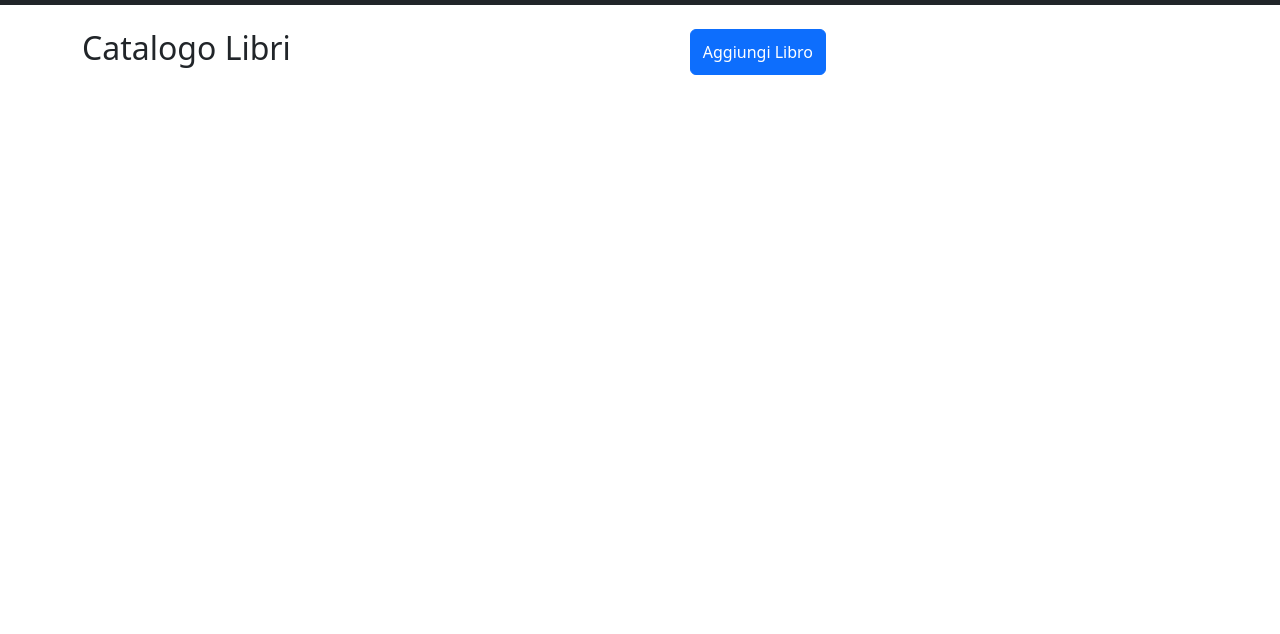
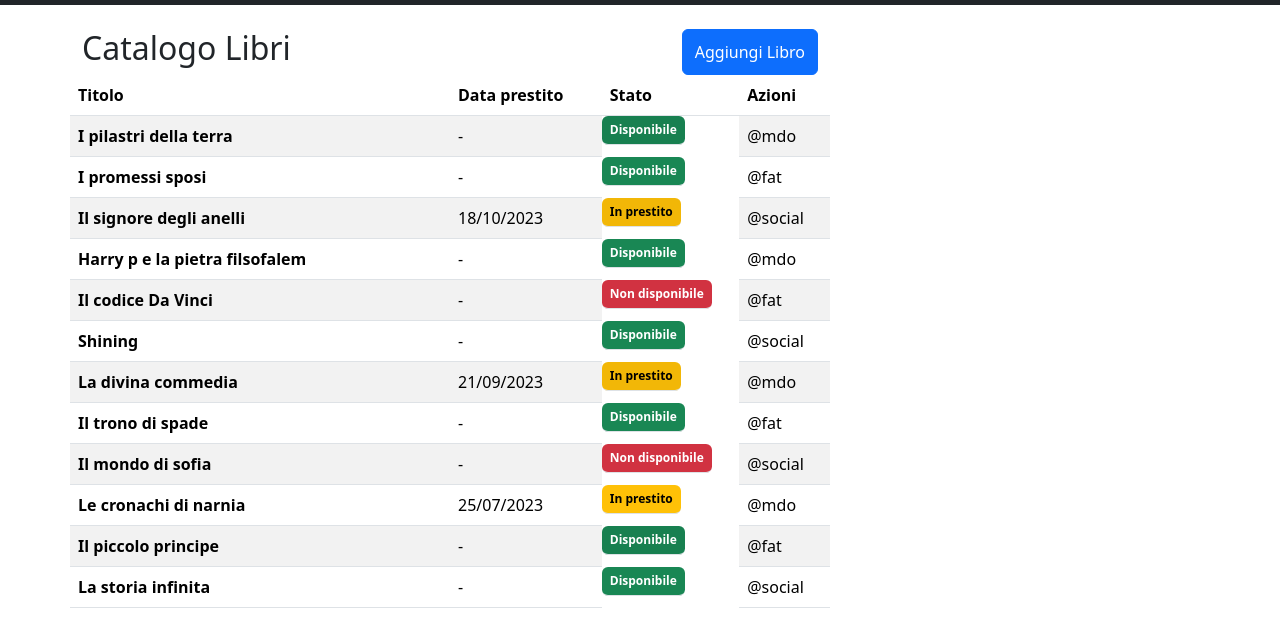
Before and after one commit to MicheleTodeschini/html-css-bootstrap-dashboard, a plain HTML site: page index.html in a window 1280 px wide. Shown: the part 72-706 px from the top of the page. Drawn offline with nearby package versions, Linux system fonts and the light colour scheme.

Commit message:
add books title, date and state of the books

```diff
--- a/index.html
+++ b/index.html
@@ -68,8 +68,7 @@
 
     <main>
       <div class="container">
-        <div class="row"></div>
-
+        <div class="row">
           <div class="col-lg-8 my-4">
             <section class="row">
               <section class="d-flex justify-content-between">
@@ -77,6 +76,93 @@
                 <button class="btn btn-primary">Aggiungi Libro</button>
               </section>
             </section>
+            <div class="row">
+              <table class="table table-striped">
+                <thead>
+                  <tr>
+                    <th class="w-50" scope="col">Titolo</th>
+                    <th scope="col">Data prestito</th>
+                    <th scope="col">Stato</th>
+                    <th scope="col">Azioni</th>
+                  </tr>
+                </thead>
+                <tbody>
+                  <tr>
+                    <th scope="row">I pilastri della terra</th>
+                    <td>-</td>
+                    <td class="badge text-bg-success">Disponibile</td>
+                    <td>@mdo</td>
+                  </tr>
+                  <tr>
+                    <th scope="row">I promessi sposi</th>
+                    <td>-</td>
+                    <td class="badge text-bg-success">Disponibile</td>
+                    <td>@fat</td>
+                  </tr>
+                  <tr>
+                    <th scope="row">Il signore degli anelli</th>
+                    <td>18/10/2023</td>
+                    <td class="badge text-bg-warning">In prestito</td>
+                    <td>@social</td>
+                  </tr>
+                  <tr>
+                    <th scope="row">Harry p e la pietra filsofalem</th>
+                    <td>-</td>
+                    <td class="badge text-bg-success">Disponibile</td>
+                    <td>@mdo</td>
+                  </tr>
+                  <tr>
+                    <th scope="row">Il codice Da Vinci</th>
+                    <td>-</td>
+                    <td class="badge text-bg-danger">Non disponibile</td>
+                    <td>@fat</td>
+                  </tr>
+                  <tr>
+                    <th scope="row">Shining</th>
+                    <td>-</td>
+                    <td class="badge text-bg-success">Disponibile</td>
+                    <td>@social</td>
+                  </tr>
+                  <tr>
+                    <th scope="row">La divina commedia</th>
+                    <td>21/09/2023</td>
+                    <td class="badge text-bg-warning">In prestito</td>
+                    <td>@mdo</td>
+                  </tr>
+                  <tr>
+                    <th scope="row">Il trono di spade</th>
+                    <td>-</td>
+                    <td class="badge text-bg-success">Disponibile</td>
+                    <td>@fat</td>
+                  </tr>
+                  <tr>
+                    <th scope="row">Il mondo di sofia</th>
+                    <td>-</td>
+                    <td class="badge text-bg-danger">Non disponibile</td>
+                    <td>@social</td>
+                  </tr>
+                  <tr>
+                    <th scope="row">Le cronachi di narnia</th>
+                    <td>25/07/2023</td>
+                    <td class="badge text-bg-warning">In prestito</td>
+                    <td>@mdo</td>
+                  </tr>
+                  <tr>
+                    <th scope="row">Il piccolo principe</th>
+                    <td>-</td>
+                    <td class="badge text-bg-success">Disponibile</td>
+                    <td>@fat</td>
+                  </tr>
+                  <tr>
+                    <th scope="row">La storia infinita</th>
+                    <td>-</td>
+                    <td class="badge text-bg-success">Disponibile</td>
+                    <td>@social</td>
+                  </tr>
+                </tbody>
+              </table>
+            </div>
+          </div>
         </div>
       </div>
     </main>
```
Lines whose indentation alone changed are shown as unchanged.
